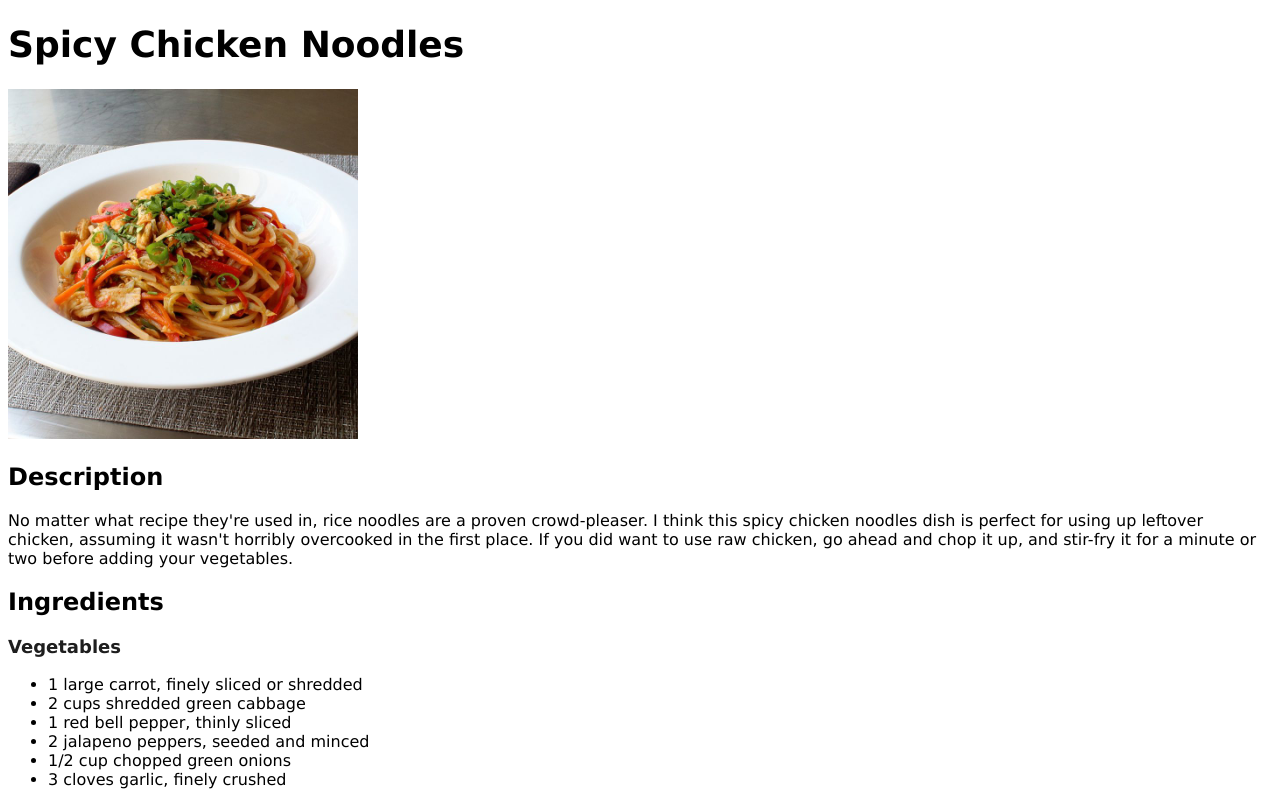
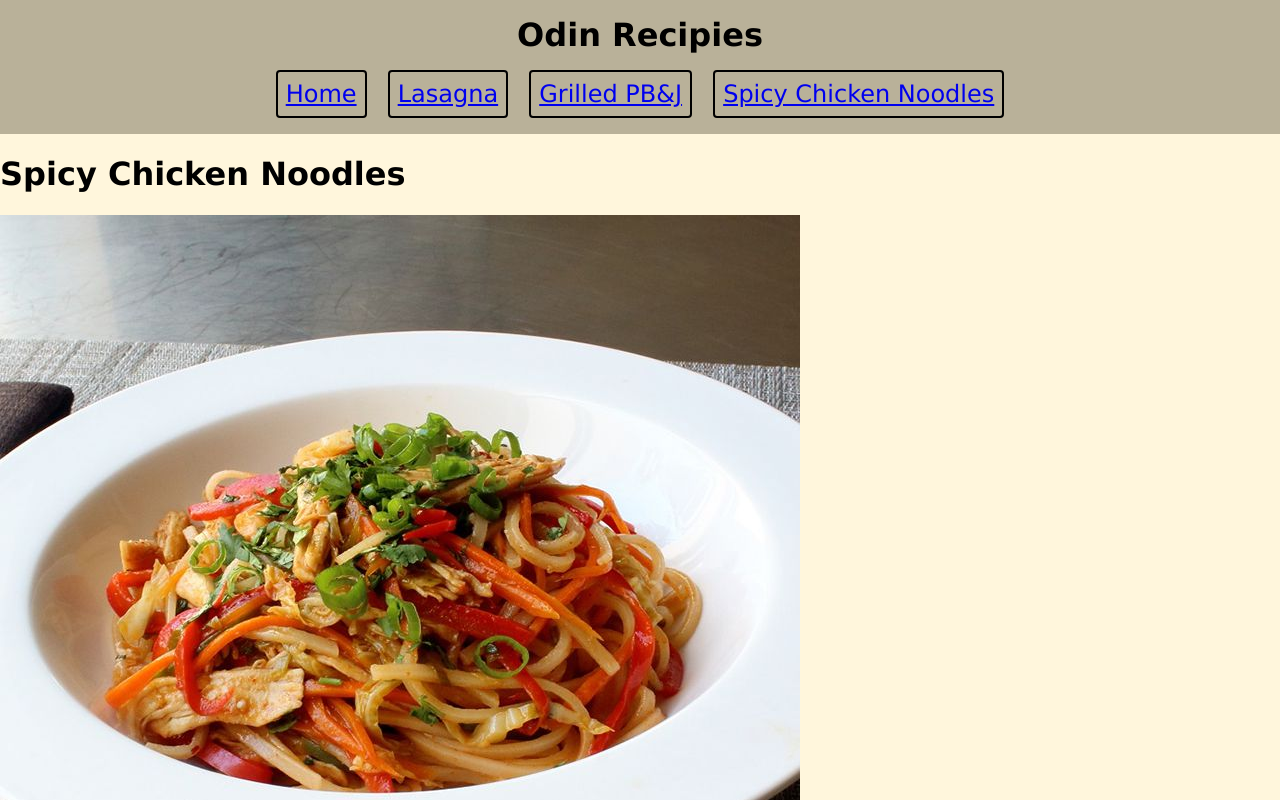
Before and after one commit to LikelyTransformer/odin-recipies, a plain HTML site: page recipies/spicy-chicken-noodles.html in a window 1280 px wide. Shown: the top 800 px of the page. Drawn offline with Linux system fonts and the light colour scheme.

Commit message:
Added universal header and navbar to each page.

```diff
--- a/recipies/spicy-chicken-noodles.html
+++ b/recipies/spicy-chicken-noodles.html
@@ -7,8 +7,15 @@
     <title>Document</title>
 </head>
 <body>
+    <h1 class="header">Odin Recipies</h1>
+    <div class="navbar">
+        <a href="../index.html">Home</a>
+        <a href="lasagna.html">Lasagna</a>
+        <a href="pbj.html">Grilled PB&J</a>
+        <a href="spicy-chicken-noodles.html">Spicy Chicken Noodles</a>
+    </div>
     <h1>Spicy Chicken Noodles</h1>
-    <img src="spicy-chicken-noodles.jpg" alt="Spicy Chicken Noodles">
+    <img src="images/spicy-chicken-noodles.jpg" alt="Spicy Chicken Noodles">
     <h2>Description</h2>
     <p>No matter what recipe they're used in, rice noodles are a proven crowd-pleaser.
         I think this spicy chicken noodles dish is perfect for using up leftover chicken, assuming it wasn't horribly overcooked in the first place.
--- a/style.css
+++ b/style.css
@@ -1,38 +1,35 @@
-* {
+html {
     font-family: Verdana, sans-serif;
     font-size: 16px;
     text-align: left;
     color: black;
-    background-color: white;
+    background-color: rgb(255, 246, 220);
+    margin: 0 0;
+    padding: 0 0;
 }
 
-h1 {
-    font-size: 36px;
+body {
+    margin: 0 0;
 }
 
-h2 {
-    font-size: 24px;
+h1.header {
+    text-align: center;
+    background-color: rgb(185, 177, 153);
+    margin: 0 0;
+    padding-top: 16px;
 }
 
-h3 {
-    font-size: 18px;
-    color: rgb(30, 30, 30);
+div.navbar {
+    text-align: center;
+    background-color: rgb(185, 177, 153);
+    padding: 16px;
 }
 
-a {
-    color: blue;
+div.navbar a {
+    font-size: 1.5em;
+    margin: 0 8px;
+    padding: 8px;
+    display: inline-block;
+    border: solid 2px black;
+    border-radius: 4px;
 }
-
-a:visited {
-    color: purple;
-}
-
-img {
-    height: 350px;
-    width: auto;
-}
-
-ul.navigation li a{
-    font-size: 24px;
-    font-weight: 700px;
-}
```
Also changed, not shown: index.html (+7 -6 lines), recipies/lasagna.html (+8 -1 lines), recipies/pbj.html (+8 -1 lines), recipies/images/lasagna.webp (renamed from recipies/lasagna.webp), recipies/images/pbj.webp (renamed from recipies/pbj.webp), recipies/images/spicy-chicken-noodles.jpg (renamed from recipies/spicy-chicken-noodles.jpg).
